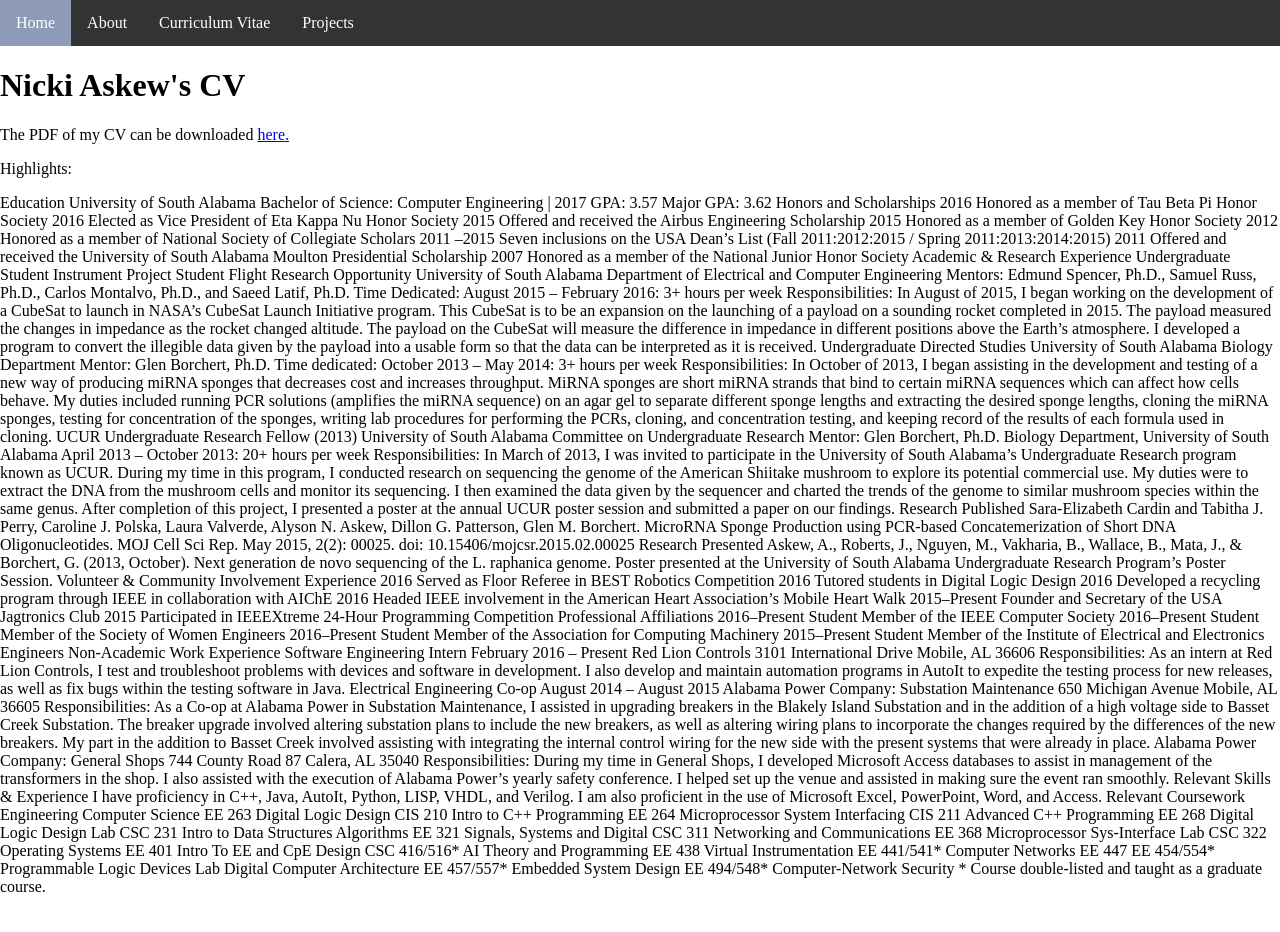
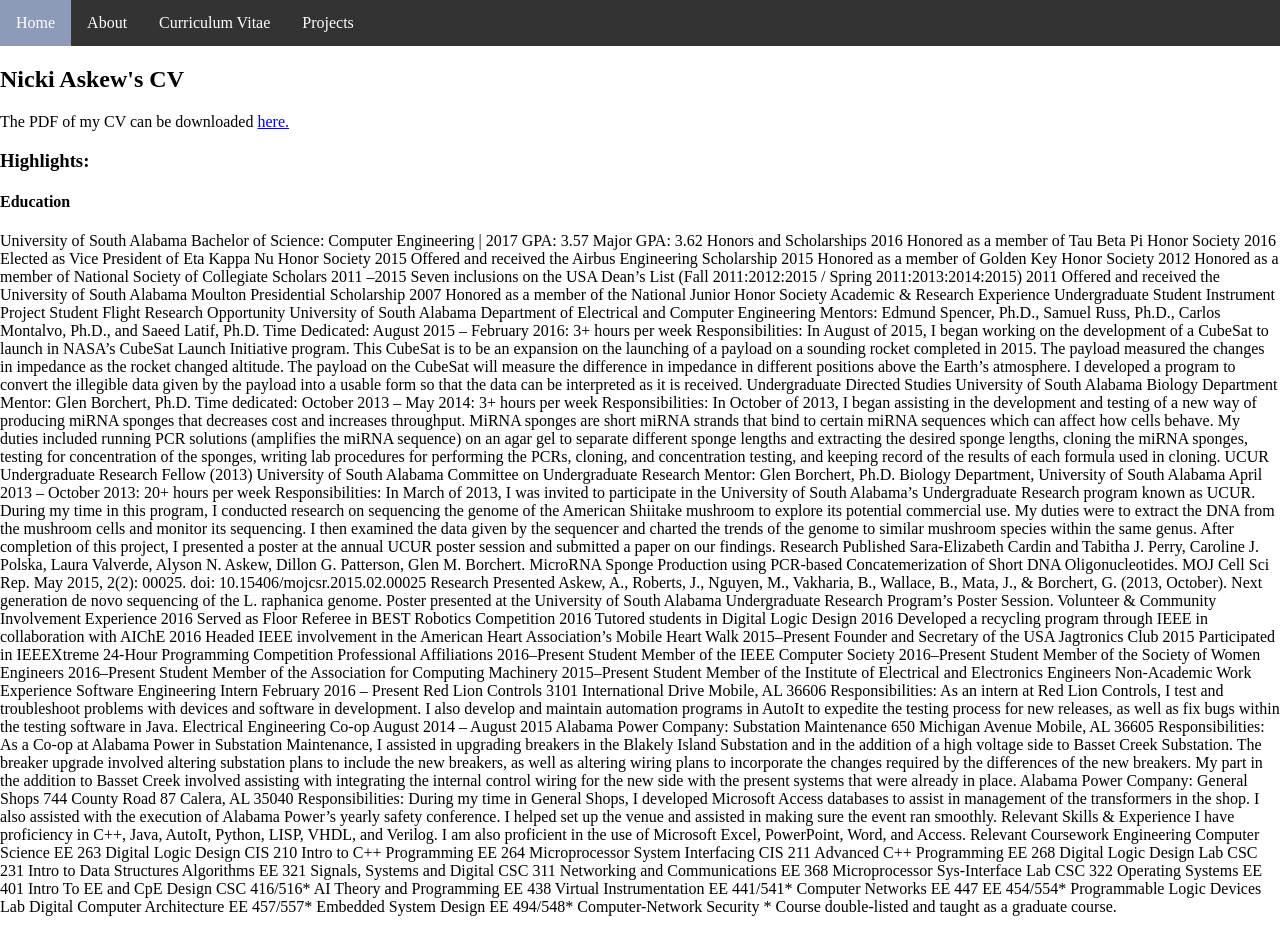
Before and after one commit to anaskew29/anaskew29.github.io, a Jekyll site: the page built from cv/index.html, in a window 1280 px wide. Built offline with Jekyll 4.4.1, drawn with Linux system fonts in a browser that asks for light colours.

Commit message:
Update index.html

```diff
--- a/cv/index.html
+++ b/cv/index.html
@@ -2,15 +2,16 @@
 layout: menuBar
 title: Nicki Askew's CV
 ---
-<h1> {{ page.title }} </h1>
+<h2> {{ page.title }} </h2>
 <p class="cv">
 
 <p>The PDF of my CV can be downloaded <a href="/download/Alyson Askew CV November 2016.pdf">here.</a></p>
 
-<p>Highlights:</p>
+<h3>Highlights:</h3>
+
+<h4>Education</h4>
 <p>
-Education
-University of South Alabama
+	University of South Alabama
 		Bachelor of Science: Computer Engineering | 2017
 		GPA: 3.57
 		Major GPA: 3.62
```
